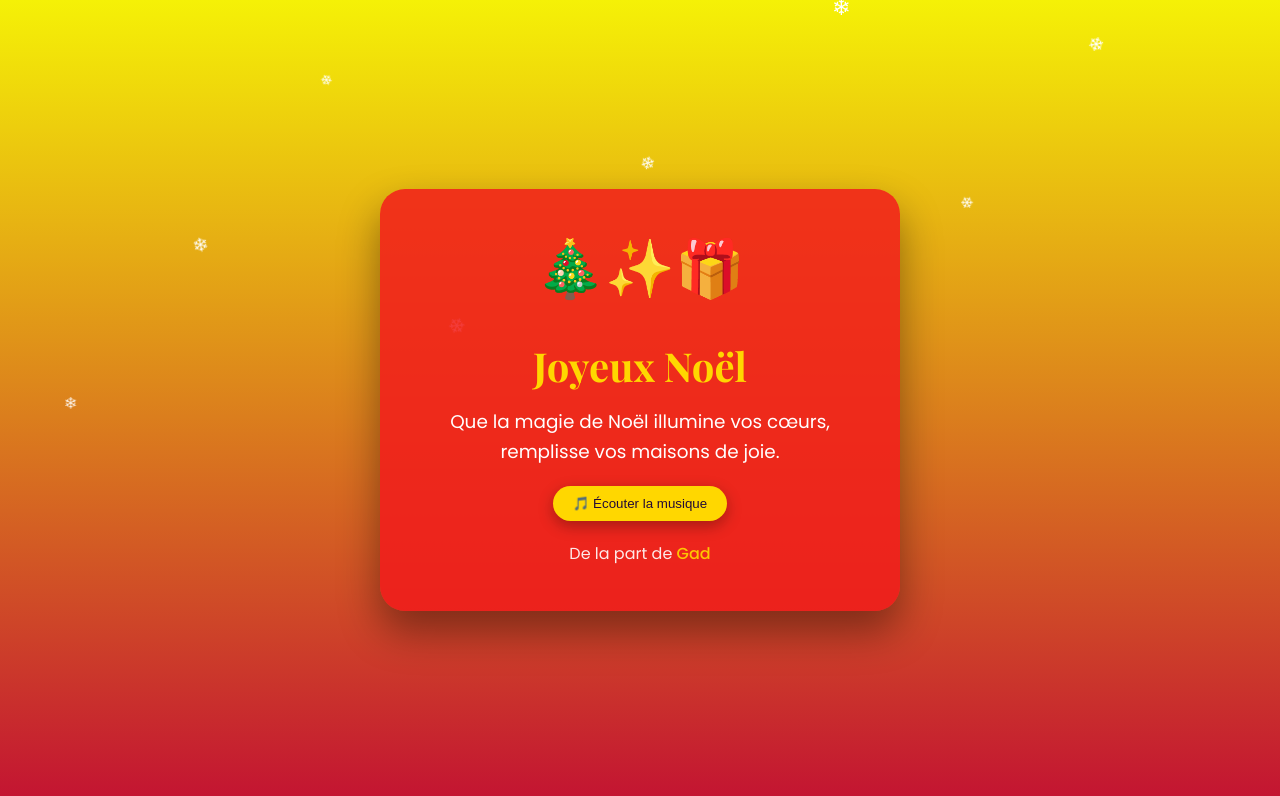
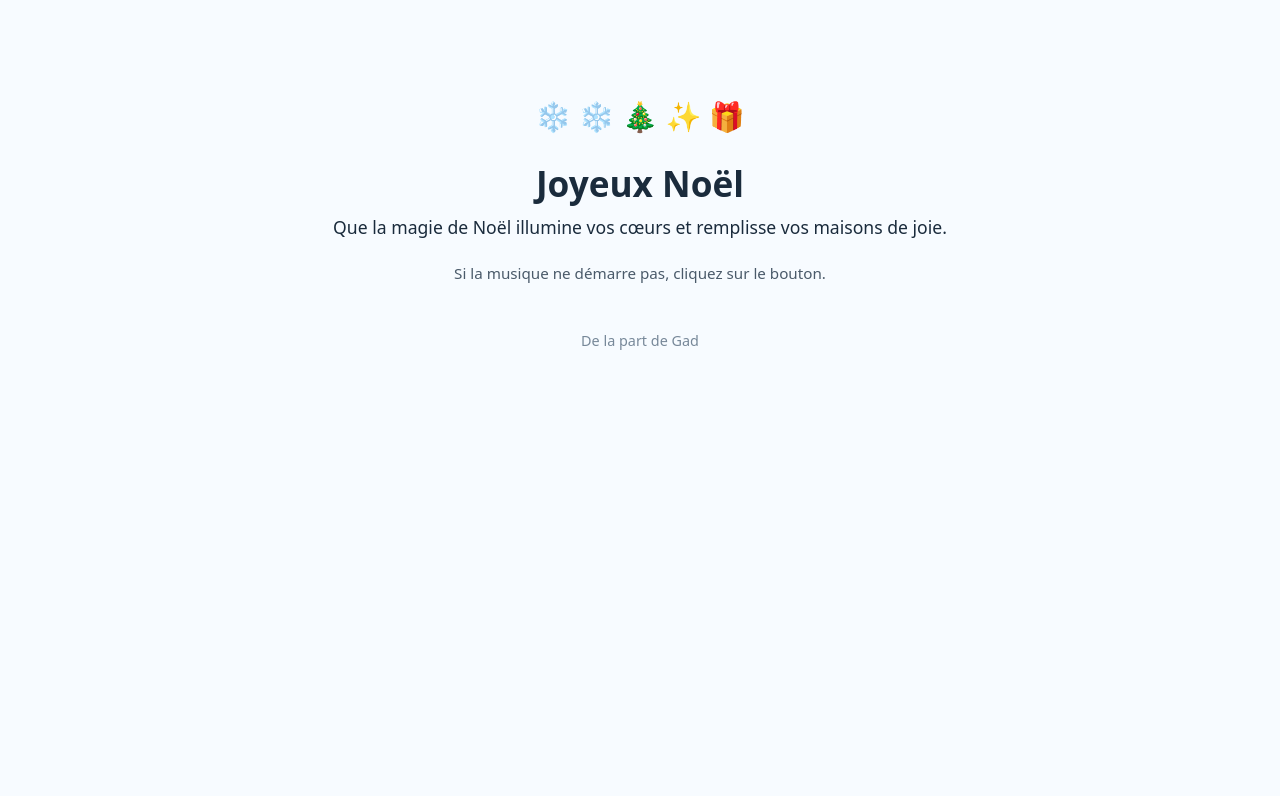
Before and after one commit to Gad105/merrys, a plain HTML site: page index.html in a window 1280 px wide. Drawn offline with nearby package versions, Linux system fonts and the light colour scheme.

Commit message:
Update index.html

```diff
--- a/index.html
+++ b/index.html
@@ -1,159 +1,74 @@
 <!DOCTYPE html>
 <html lang="fr">
 <head>
-<meta charset="UTF-8">
-<title>Joyeux Noël 🎄</title>
-<meta name="viewport" content="width=device-width, initial-scale=1.0">
+  <meta charset="UTF-8" />
+  <meta name="viewport" content="width=device-width,initial-scale=1" />
+  <title>Pour mes proches 🎄</title>
+  <style>
+    body { margin:0; font-family:system-ui, sans-serif; background:#f7fbff; color:#1a2b3c; text-align:center; }
+    .wrap { max-width:800px; margin:6rem auto; padding:0 1rem; }
+    h1 { font-size:2.2rem; margin-bottom:0.5rem; }
+    p { font-size:1.1rem; margin:0.5rem 0 1.5rem; }
+    .btn {
+      display:inline-block; padding:0.9rem 1.2rem; border-radius:10px;
+      background:#e63946; color:#fff; font-weight:600; text-decoration:none; border:none; cursor:pointer;
+      box-shadow:0 6px 18px rgba(230,57,70,0.25);
+    }
+    .btn:hover { background:#d32f3a; }
+    .hint { margin-top:0.8rem; font-size:0.95rem; color:#4a5a6a; }
+    .snow { font-size:1.8rem; }
+    footer { margin-top:3rem; font-size:0.9rem; color:#778899; }
+    .hidden { display:none; }
+  </style>
+</head>
+<body>
+  <div class="wrap">
+    <div class="snow">❄️ ❄️ 🎄 ✨ 🎁</div>
+    <h1>Joyeux Noël</h1>
+    <p>Que la magie de Noël illumine vos cœurs et remplisse vos maisons de joie.</p>
 
-<!-- Polices chic -->
-<link href="https://fonts.googleapis.com/css2?family=Playfair+Display:wght@600;700&family=Poppins:wght@300;400;500&display=swap" rel="stylesheet">
+    <!-- Lecteur audio -->
+    <audio id="music" preload="auto">
+      <source src="We-Wish-You-chosic.com_.mp3" type="audio/mpeg" />
+      Votre navigateur ne supporte pas l'audio HTML5.
+    </audio>
 
-<style>
-    * { margin:0; padding:0; box-sizing:border-box; }
-    body {
-        height: 100vh;
-        background: linear-gradient(to bottom, #f5f106, #c31432);
-        display: flex;
-        justify-content: center;
-        align-items: center;
-        font-family: 'Poppins', sans-serif;
-        overflow: hidden;
-        color: #fff;
-    }
+    <!-- Bouton fallback (si l’autoplay est bloqué) -->
+    <button id="playBtn" class="btn hidden">🎵 Écouter la musique</button>
+    <div class="hint" id="hint" class="hidden">Si la musique ne démarre pas, cliquez sur le bouton.</div>
 
-    /* Carte centrale */
-    .card {
-        position: relative;
-        background: rgba(241, 28, 28, 0.85);
-        padding: 45px 35px;
-        border-radius: 25px;
-        text-align: center;
-        box-shadow: 0 20px 40px rgba(0,0,0,0.4);
-        z-index: 10;
-        max-width: 520px;
-        animation: fadeIn 1.2s ease;
-    }
+    <footer>De la part de Gad</footer>
+  </div>
 
-    @keyframes fadeIn {
-        from { opacity: 0; transform: translateY(20px);}
-        to { opacity: 1; transform: translateY(0);}
-    }
+  <script>
+    const audio = document.getElementById('music');
+    const playBtn = document.getElementById('playBtn');
+    const hint = document.getElementById('hint');
 
-    .icon {
-        font-size: 3.5rem;
-        margin-bottom: 20px;
-        animation: float 3s ease-in-out infinite;
-    }
+    // Tentative d’autoplay à l’arrivée
+    (async () => {
+      try {
+        // Certains navigateurs autorisent l’autoplay si le volume est à 0 au départ
+        audio.volume = 1.0;
+        await audio.play();
+        // Autoplay réussi: pas besoin de bouton
+      } catch (err) {
+        // Autoplay bloqué: afficher bouton Play
+        playBtn.classList.remove('hidden');
+        hint.classList.remove('hidden');
+      }
+    })();
 
-    @keyframes float {
-        0%, 100% { transform: translateY(0); }
-        50% { transform: translateY(-10px); }
-    }
-
-    h1 {
-        font-family: 'Playfair Display', serif;
-        font-size: 2.5rem;
-        margin-bottom: 15px;
-        color: #ffd700;
-    }
-
-    p {
-        font-size: 1.15rem;
-        line-height: 1.6;
-    }
-
-    .signature {
-        margin-top: 20px;
-        font-size: 1rem;
-        opacity: 0.9;
-    }
-
-    .signature span { color: #ffd700; font-weight: 500; }
-
-    /* Flocons de neige */
-    .snowflake {
-        position: absolute;
-        top: -10px;
-        color: #fff;
-        font-size: 1em;
-        user-select: none;
-        z-index: 5;
-        animation-name: fall;
-        animation-duration: 10s;
-        animation-iteration-count: infinite;
-        animation-timing-function: linear;
-    }
-
-    @keyframes fall {
-        0% { transform: translateY(0) rotate(0deg); opacity: 1; }
-        100% { transform: translateY(100vh) rotate(360deg); opacity: 0.8; }
-    }
-
-    .snowflake:nth-child(1) { left: 5%; font-size: 1rem; animation-delay: 0s; }
-    .snowflake:nth-child(2) { left: 15%; font-size: 1.2rem; animation-delay: 2s; }
-    .snowflake:nth-child(3) { left: 25%; font-size: 0.9rem; animation-delay: 4s; }
-    .snowflake:nth-child(4) { left: 35%; font-size: 1.3rem; animation-delay: 1s; }
-    .snowflake:nth-child(5) { left: 50%; font-size: 1.1rem; animation-delay: 3s; }
-    .snowflake:nth-child(6) { left: 65%; font-size: 1.4rem; animation-delay: 5s; }
-    .snowflake:nth-child(7) { left: 75%; font-size: 1rem; animation-delay: 2.5s; }
-    .snowflake:nth-child(8) { left: 85%; font-size: 1.2rem; animation-delay: 4.5s; }
-
-    /* Bouton musique pour mobiles */
-    .music-btn {
-        margin-top: 20px;
-        padding: 10px 20px;
-        border-radius: 25px;
-        background: #ffd700;
-        color: #240b36;
-        border: none;
-        font-weight: 500;
-        cursor: pointer;
-        box-shadow: 0 5px 15px rgba(0,0,0,0.3);
-        transition: transform 0.3s, box-shadow 0.3s;
-    }
-
-    .music-btn:hover {
-        transform: translateY(-3px);
-        box-shadow: 0 10px 20px rgba(0,0,0,0.3);
-    }
-
-</style>
-</head>
-
-<body>
-
-<!-- Flocons -->
-<div class="snowflake">❄</div>
-<div class="snowflake">❄</div>
-<div class="snowflake">❄</div>
-<div class="snowflake">❄</div>
-<div class="snowflake">❄</div>
-<div class="snowflake">❄</div>
-<div class="snowflake">❄</div>
-<div class="snowflake">❄</div>
-
-<!-- Musique de Noël automatique -->
-<audio id="music" autoplay loop>
-  <source src="C:\Users\EGBLA PIERRE\Documents\Genie-logiciel\We-Wish-You-chosic.com_.mp3" type="audio/mpeg">
-  Votre navigateur ne supporte pas l’audio.
-</audio>
-
-<!-- Carte centrale -->
-<div class="card">
-    <div class="icon">🎄✨🎁</div>
-    <h1>Joyeux Noël</h1>
-    <p>
-        Que la magie de Noël illumine vos cœurs,
-        remplisse vos maisons de joie.
-    </p>
-
-    <!-- Bouton musique pour mobiles -->
-    <button class="music-btn" onclick="document.getElementById('music').play()">🎵 Écouter la musique</button>
-
-    <div class="signature">
-        De la part de <span>Gad</span>
-    </div>
-</div>
-
+    // Lecture sur interaction utilisateur
+    playBtn.addEventListener('click', async () => {
+      try {
+        await audio.play();
+        playBtn.classList.add('hidden');
+        hint.classList.add('hidden');
+      } catch (err) {
+        alert("Impossible de lancer la musique. Réessayez.");
+      }
+    });
+  </script>
 </body>
 </html>
```
